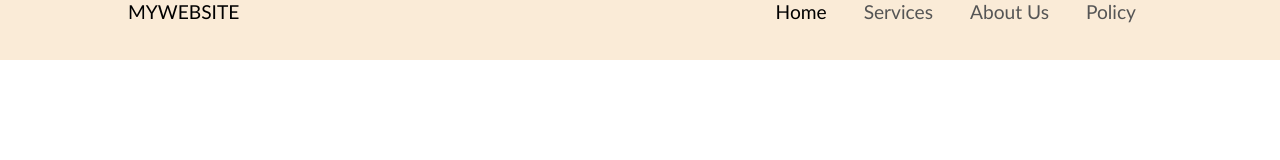
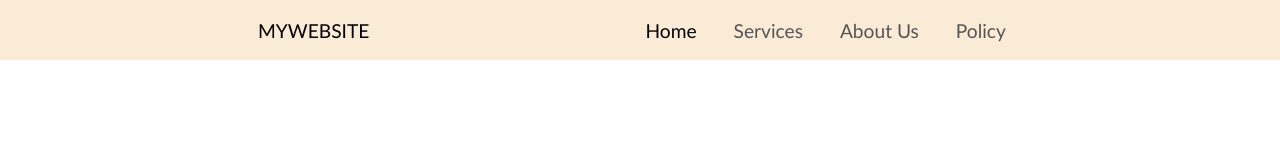
Before and after one commit to newtemp-bot/CssForSanjay, a plain HTML site: page NavigationBar/index.html in a window 1280 px wide. Drawn offline with Linux system fonts and the light colour scheme.

Commit message:
NavigationBar

```diff
--- a/NavigationBar/index.html
+++ b/NavigationBar/index.html
@@ -12,7 +12,7 @@
                 font-family: "Gill Sans", "Gill Sans MT", Calibri,
                     "Trebuchet MS", sans-serif;
             }
-            nav{
+            nav {
                 width: 100%;
                 height: 60px;
                 background-color: antiquewhite;
@@ -25,15 +25,11 @@
                 width: 80%;
                 height: inherit;
                 margin: 0 auto;
-            }
-
-            .logo {
-                display: inline;
-                float: left;
-            }
-            .links {
-                display: inline;
-                float: right;
+                display: flex;
+                flex-direction: row;
+                flex-wrap: wrap;
+                align-content: center;
+                justify-content: space-around;
             }
             a {
                 text-decoration: none;
```
